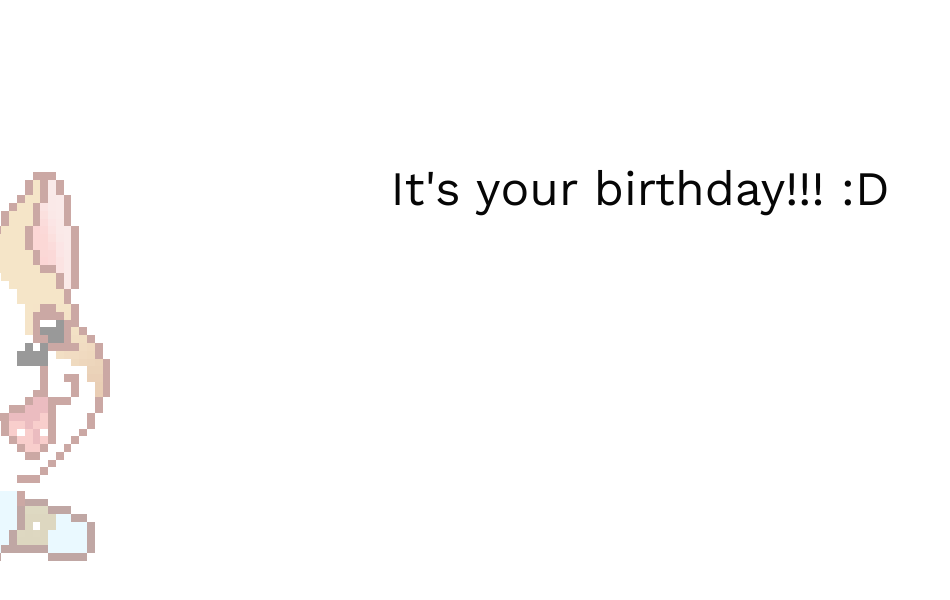
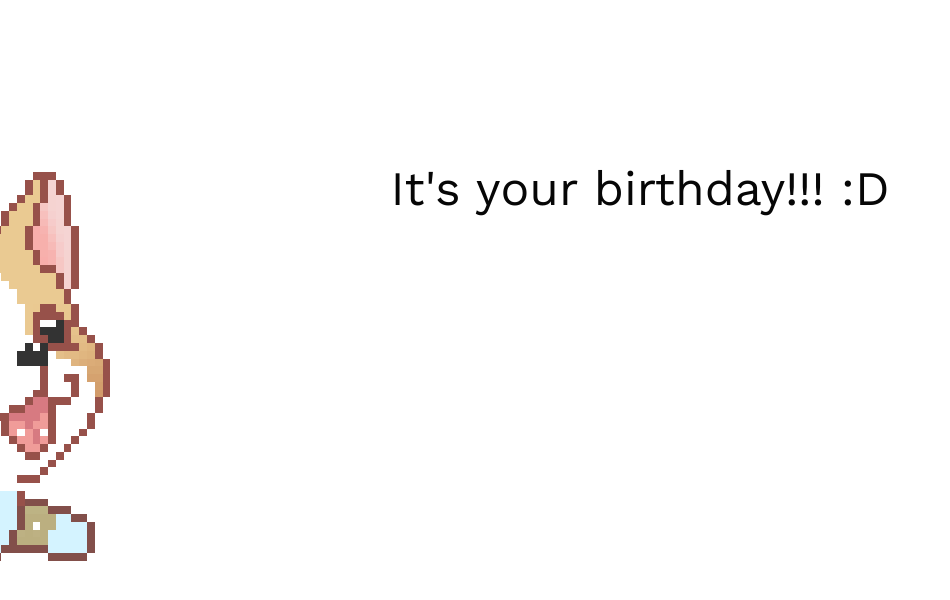
Before and after one commit to wackywoo5/corgy, a website: page index.html in a window 1280 px wide. Shown: the top 600 px of the page, without its empty margins (0-950 px from the left). Drawn offline with nearby package versions, Linux system fonts and the light colour scheme.

Commit message:
Update corgistyle.css

```diff
--- a/corgistyle.css
+++ b/corgistyle.css
@@ -56,7 +56,8 @@ footer {
   -webkit-transform: translateY(-50%);
       -ms-transform: translateY(-50%);
           transform: translateY(-50%);
-  opacity: 0.4;
+  opacity: 0.8;
+  z-index: -100;
 }
 
 #player {
```
